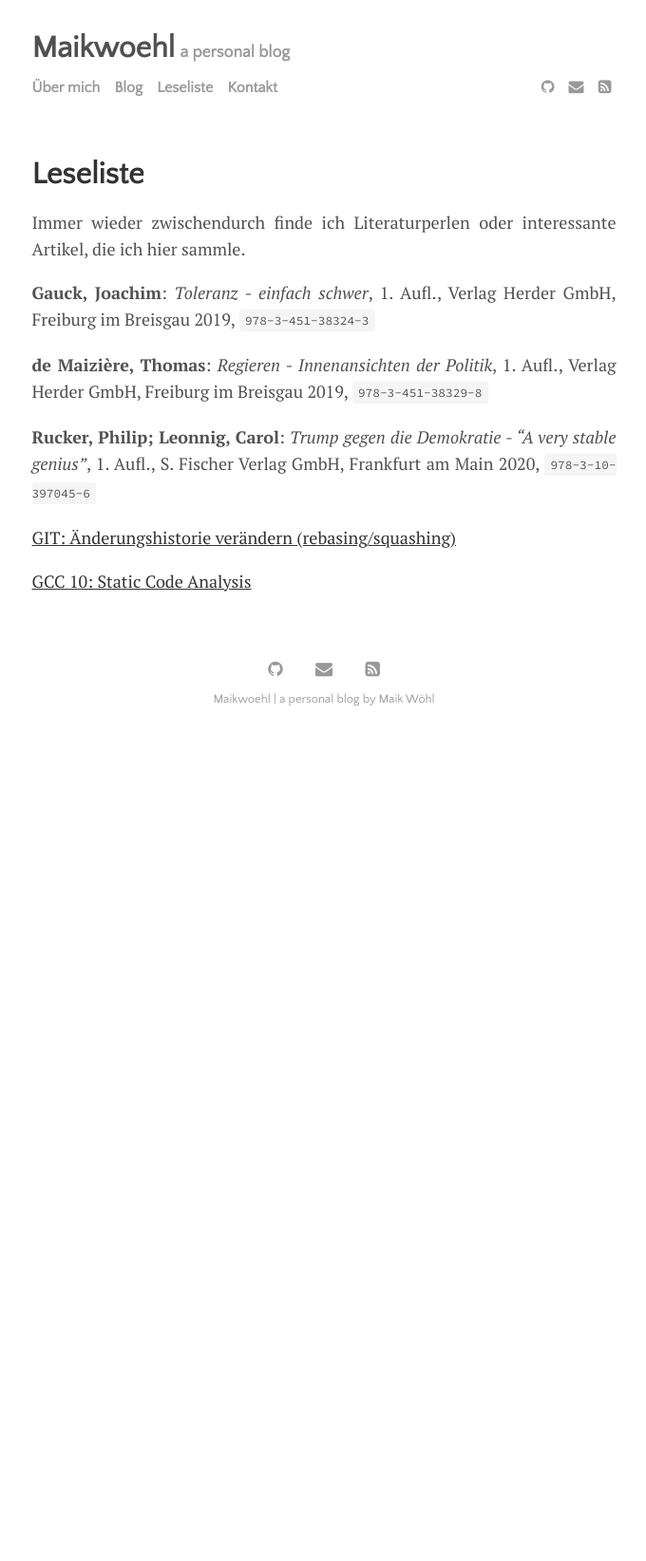
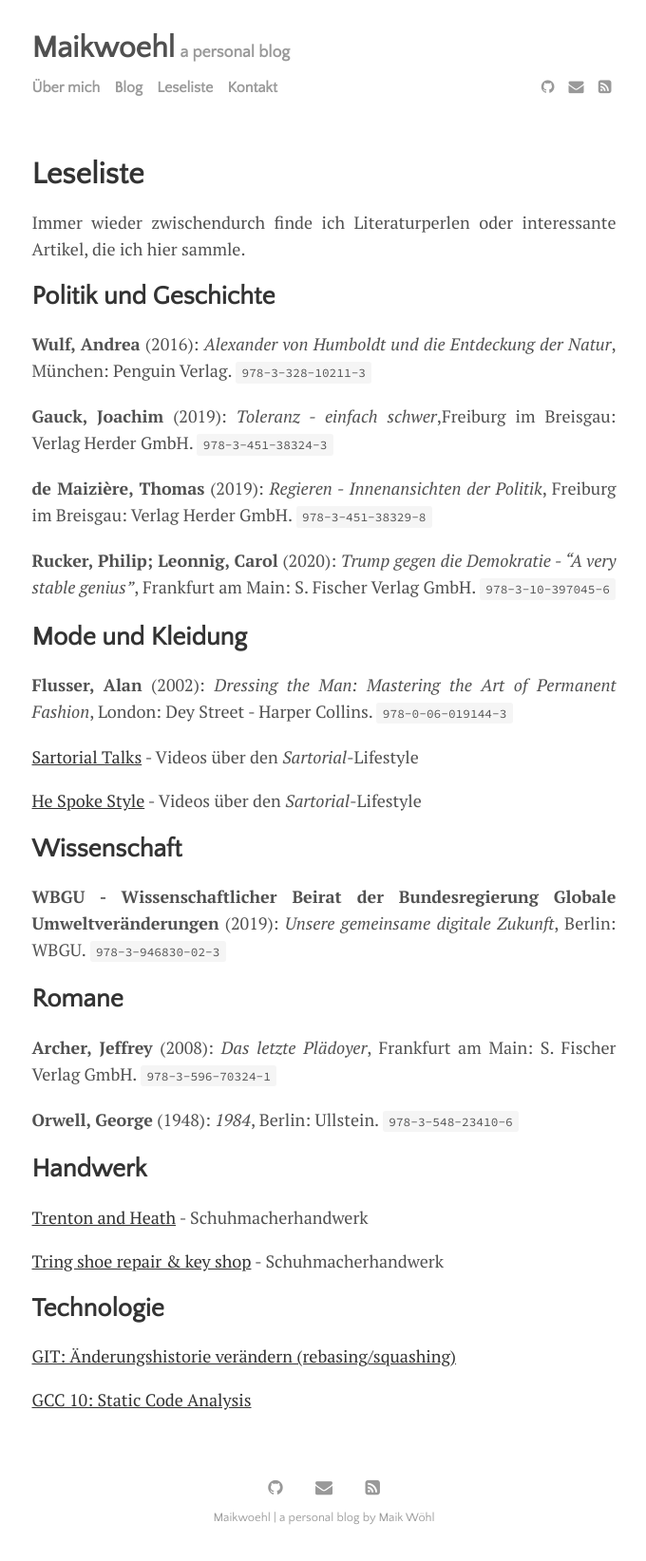
Before and after one commit to maikwoehl/maikwoehl.github.io, a Jekyll site: the page built from menu/reading.md, in a window 1280 px wide. Shown: the whole page at 95% size, without its empty margins (299-979 px from the left). Built offline with Jekyll 4.4.1, drawn with Linux system fonts in a browser that asks for light colours; before the commit the page ends 900 px from its top, so only the background shows below that.

```diff
--- a/menu/reading.md
+++ b/menu/reading.md
@@ -6,11 +6,42 @@ title: Leseliste
 
 Immer wieder zwischendurch finde ich Literaturperlen oder interessante Artikel, die ich hier sammle.
 
-**Gauck, Joachim**: *Toleranz - einfach schwer*, 1. Aufl., Verlag Herder GmbH, Freiburg im Breisgau 2019, `978-3-451-38324-3`
+## Politik und Geschichte
 
-**de Maizière, Thomas**: *Regieren - Innenansichten der Politik*, 1. Aufl., Verlag Herder GmbH, Freiburg im Breisgau 2019, `978-3-451-38329-8`
+**Wulf, Andrea** (2016): *Alexander von Humboldt und die Entdeckung der Natur*, München: Penguin Verlag. `978-3-328-10211-3`
 
-**Rucker, Philip; Leonnig, Carol**: *Trump gegen die Demokratie - "A very stable genius"*, 1. Aufl., S. Fischer Verlag GmbH, Frankfurt am Main 2020, `978-3-10-397045-6`
+**Gauck, Joachim** (2019): *Toleranz - einfach schwer*,Freiburg im Breisgau: Verlag Herder GmbH. `978-3-451-38324-3`
+
+**de Maizière, Thomas** (2019): *Regieren - Innenansichten der Politik*, Freiburg im Breisgau: Verlag Herder GmbH.  `978-3-451-38329-8`
+
+**Rucker, Philip; Leonnig, Carol** (2020): *Trump gegen die Demokratie - "A very stable genius"*, Frankfurt am Main: S. Fischer Verlag GmbH. `978-3-10-397045-6`
+
+## Mode und Kleidung
+
+**Flusser, Alan** (2002): *Dressing the Man: Mastering the Art of Permanent Fashion*, London: Dey Street - Harper Collins. `978-0-06-019144-3`
+
+[Sartorial Talks](https://www.youtube.com/channel/UCLtBi4hEKdTQGhCgpKzmF0g) - Videos über den *Sartorial*-Lifestyle
+
+[He Spoke Style](https://www.youtube.com/user/hespokestyle) - Videos über den *Sartorial*-Lifestyle
+
+## Wissenschaft
+
+**WBGU - Wissenschaftlicher Beirat der Bundesregierung Globale Umweltveränderungen** (2019): *Unsere gemeinsame digitale Zukunft*, Berlin: WBGU. `978-3-946830-02-3`
+
+## Romane
+
+**Archer, Jeffrey** (2008): *Das letzte Plädoyer*, Frankfurt am Main: S. Fischer Verlag GmbH. `978-3-596-70324-1`
+
+**Orwell, George** (1948): *1984*, Berlin: Ullstein. `978-3-548-23410-6`
+
+## Handwerk
+
+[Trenton and Heath](https://www.youtube.com/channel/UCVYlC0HmT9eZI3ZrFy_xthQ) - Schuhmacherhandwerk
+
+[Tring shoe repair & key shop](https://www.youtube.com/c/Tringshoerepairkeyshop) - Schuhmacherhandwerk
+
+
+## Technologie
 
 [GIT: Änderungshistorie verändern (rebasing/squashing)](https://git-scm.com/book/de/v1/Git-Tools-Änderungshistorie-verändern)
 
```
Also changed, not shown: _posts/2021-03-20-study-end.md (added, +26 -0 lines), menu/about.md (+6 -2 lines), assets/img/romain-vignes-ywqa9IZB-dU-unsplash.jpg (added).
